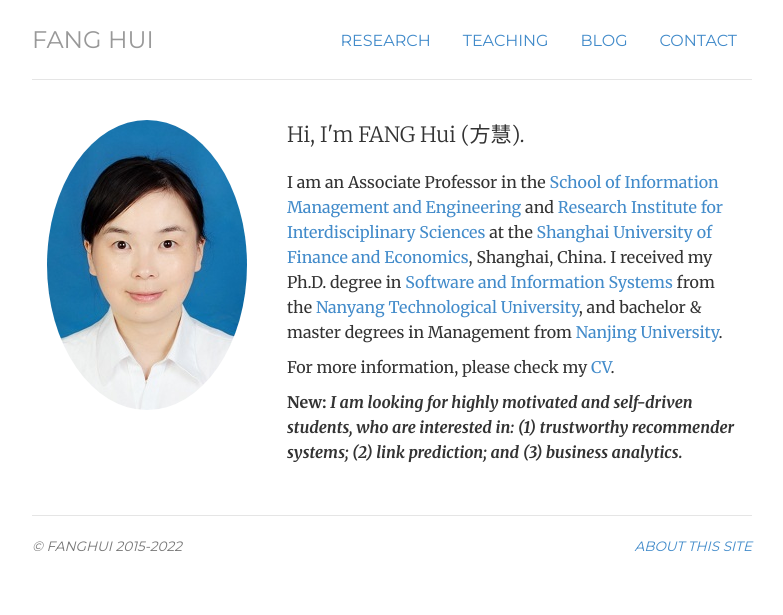
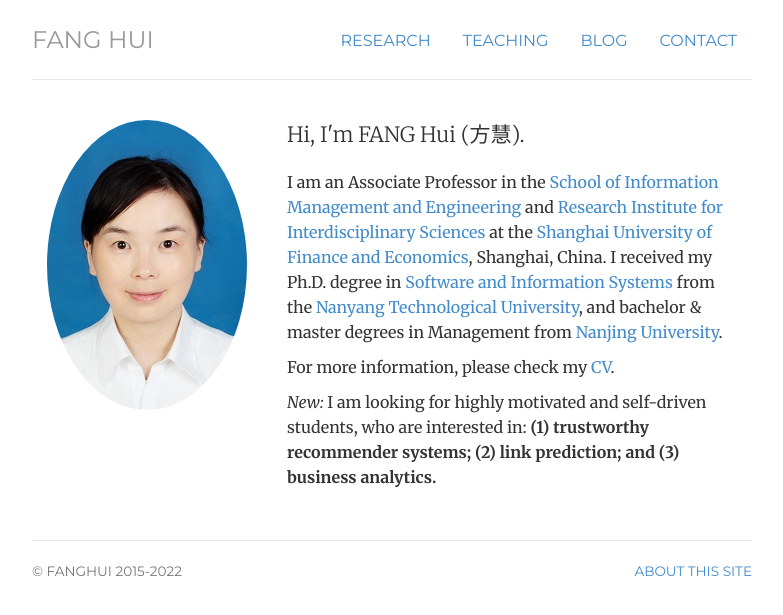
Before and after one commit to fsansan/fsansan.github.io, a Jekyll site: the page built from index.html, in a window 1280 px wide. Shown: the top 615 px of the page, without its empty margins (248-1031 px from the left). Built offline with Jekyll 4.4.1, drawn with Linux system fonts in a browser that asks for light colours.

```diff
--- a/index.html
+++ b/index.html
@@ -20,8 +20,8 @@ description: FANG Hui.
 	<p> For more information, please check my <a href="/img/cv_fanghui.pdf" title="Download CV as PDF">CV</a>.
 
 
-	<p> <b> New: <i> I am looking for highly motivated and self-driven students, who are interested in: (1) trustworthy recommender systems; (2) link prediction;
-		and (3) business analytics.</p>
+		<p> <i> New:</i>  I am looking for highly motivated and self-driven students, who are interested in: <b>(1) trustworthy recommender systems; (2) link prediction;
+			and (3) business analytics.</b> </p>
 
 	</div>
 </div>
```
